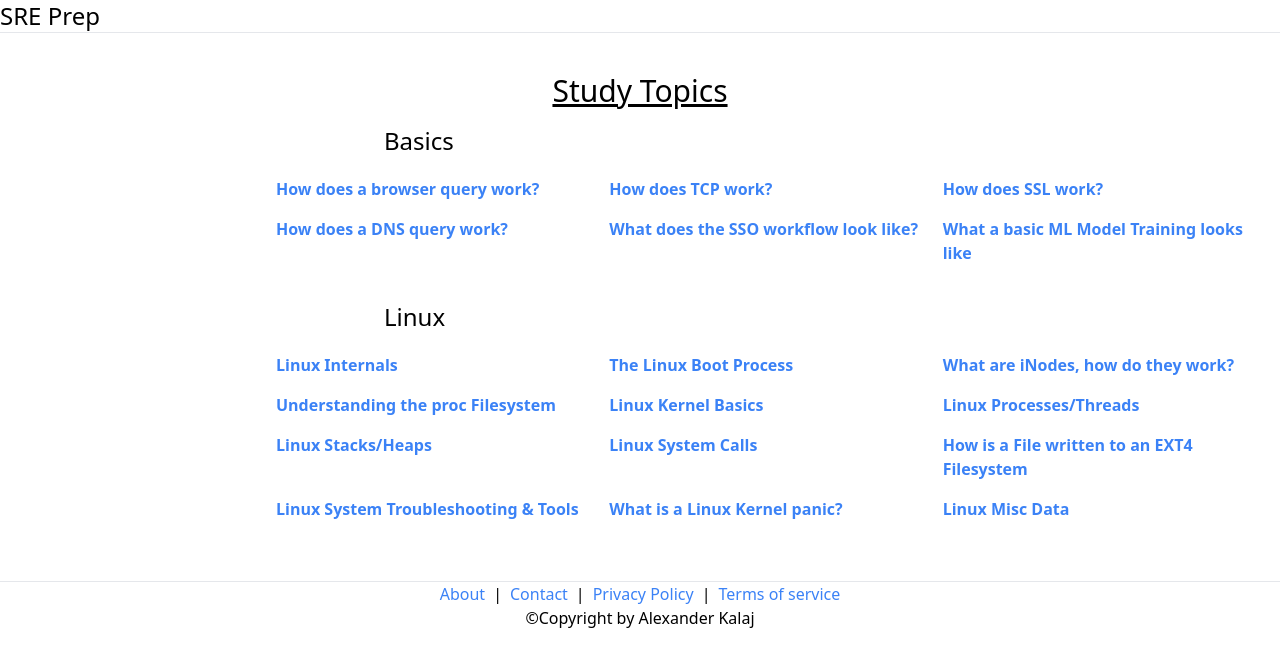
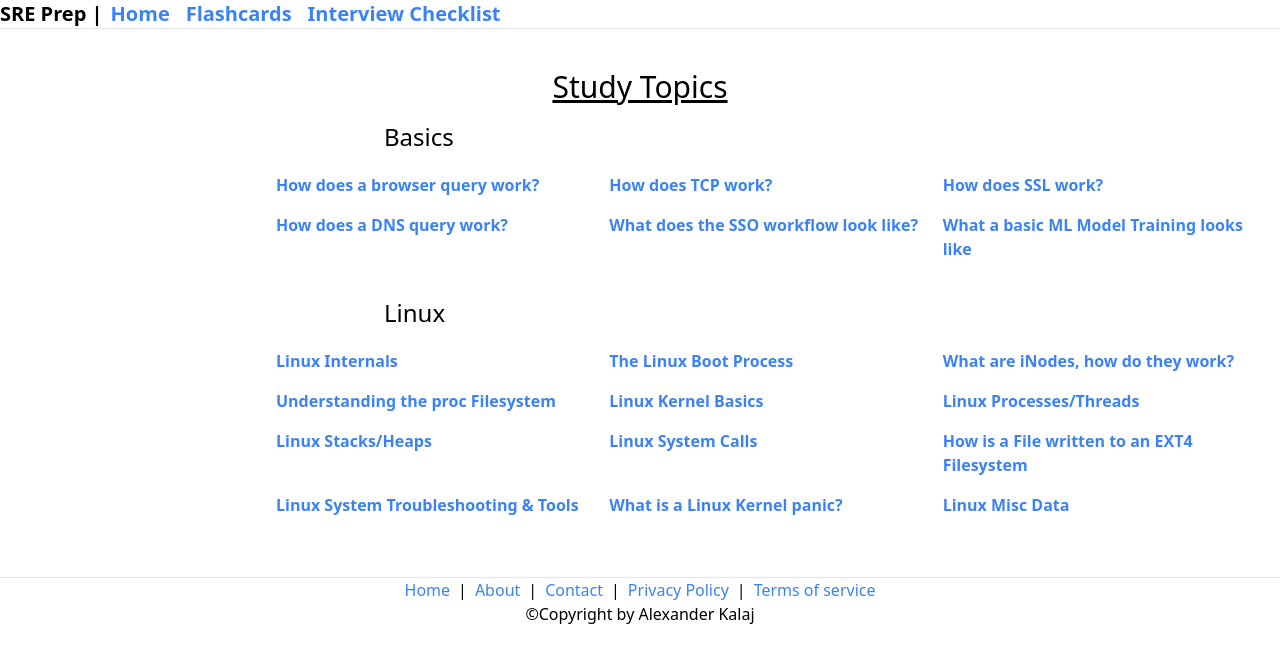
Before and after one commit to excircle/2024-sre-prep, a Next.js app: page / in a window 1280 px wide. Shown: the top 666 px of the page. Built offline with nearby package versions, Linux system fonts and the light colour scheme.

Commit message:
Added functional page links to header and footer + Flashcards and Checklist pages

```diff
--- a/components/layout/footer.js
+++ b/components/layout/footer.js
@@ -6,6 +6,12 @@ export default function Footer() {
             <hr></hr>
             <footer className="flex justify-center">
                 <div className="flex">
+                <span>
+                        <Link href="/">
+                            <p className="text-blue-500 hover:underline cursor-pointer">Home</p>
+                        </Link>
+                    </span>
+                    <span className="mx-2">|</span>
                     <span>
                         <Link href="#">
                             <p className="text-blue-500 hover:underline cursor-pointer">About</p>
--- a/components/layout/index.js
+++ b/components/layout/index.js
@@ -1,5 +1,5 @@
 import Footer from "./footer";
-import Navbar from "./Navbar";
+import Navbar from "./navbar";
 
 export default function Layout({ children }) {
   return (
--- a/components/layout/navbar.js
+++ b/components/layout/navbar.js
@@ -1,7 +1,18 @@
+import Link from "next/link";
+
 export default function Navbar() {
     return (
         <>
-            <p className="text-2xl">SRE Prep</p>
+            <nav className="flex ">
+                <div>
+                    <p className="font-bold text-xl">SRE Prep | </p>
+                </div>
+                <div>
+                    <Link className="px-2 text-xl text-blue-500 hover:underline cursor-pointer font-bold" href="/">Home</Link>
+                    <Link className="px-2 text-xl text-blue-500 hover:underline cursor-pointer font-bold" href="/flashcards">Flashcards</Link>
+                    <Link className="px-2 text-xl text-blue-500 hover:underline cursor-pointer font-bold" href="/checklist">Interview Checklist</Link>
+                </div>
+            </nav>
             <hr></hr>
         </>
     )
--- /dev/null
+++ b/pages/checklist/index.js
@@ -0,0 +1,5 @@
+export default function Checklist() {
+    return (
+        <p className="text-2xl text-center py-2">This is the Interview Checklist Page!</p>
+    )
+}
--- /dev/null
+++ b/pages/flashcards/index.js
@@ -0,0 +1,5 @@
+export default function Flashcards() {
+    return (
+        <p className="text-2xl text-center py-2">This is the Flashcards Page!</p>
+    )
+}
--- a/pages/homepage/basics.js
+++ b/pages/homepage/basics.js
@@ -4,8 +4,8 @@ export default function Basics() {
     return (
         <div className="py-2">
             <p className="text-2xl pl-96">Basics</p>
-            <div class="container mx-auto p-5">
-                <ul class="grid grid-cols-3 gap-4 pl-64">
+            <div className="container mx-auto p-5">
+                <ul className="grid grid-cols-3 gap-4 pl-64">
                     <li>
                         <Link href="/basics/how-does-a-browser-query-work">
                             <p className="text-blue-500 hover:underline cursor-pointer font-bold">How does a browser query work?</p>
--- a/pages/homepage/linux.js
+++ b/pages/homepage/linux.js
@@ -4,8 +4,8 @@ export default function Linux() {
     return (
         <div className="py-2">
             <p className="text-2xl pl-96">Linux</p>
-            <div class="container mx-auto p-5">
-                <ul class="grid grid-cols-3 gap-4 pl-64">
+            <div className="container mx-auto p-5">
+                <ul className="grid grid-cols-3 gap-4 pl-64">
                     <li>
                         <Link href="/linux/linux-internals">
                             <p className="text-blue-500 hover:underline cursor-pointer font-bold">Linux Internals</p>
--- a/pages/index.js
+++ b/pages/index.js
@@ -1,6 +1,8 @@
 import React from "react"
 import { useRouter } from 'next/router';
 import HomePage from "./homepage/HomePage";
+import Flashcards from "./flashcards";
+import Checklist from "./checklist";
 
 export default function Home() {
   const router = useRouter();
@@ -9,6 +11,10 @@ export default function Home() {
     switch (router.pathname) {
       case '/':
         return <HomePage />;
+      case '/flashcards':
+        return <Flashcards />;
+      case '/flashcards':
+        return <Checklist />;
       default:
         return <div>Page not found</div>;
     }
```
